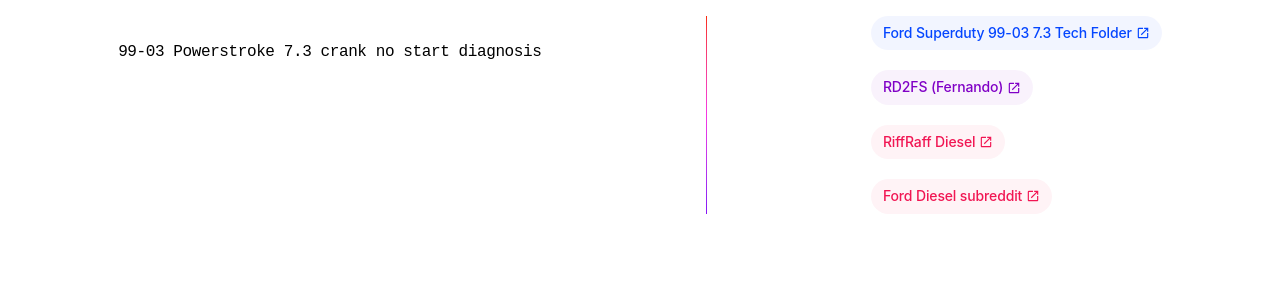
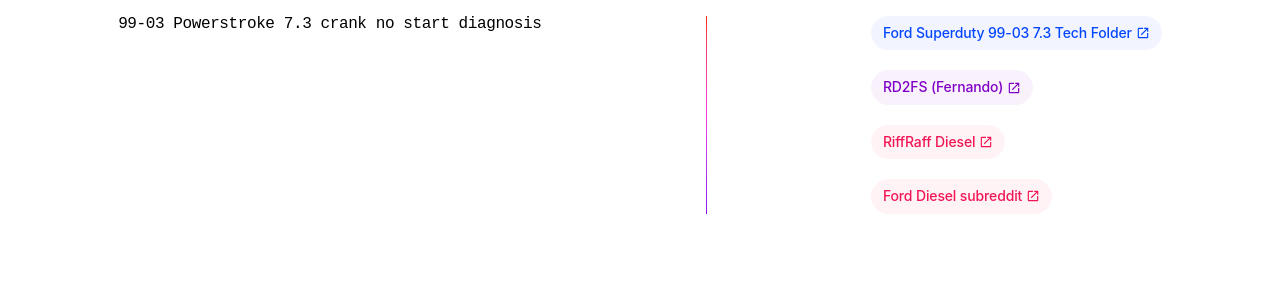
Before and after one commit to baMelvin/sevenThreeCrankNoStart, an Angular app: page / in a window 1280 px wide. Shown: the top 300 px of the page. Built offline with nearby package versions, Linux system fonts and the light colour scheme; no server answers.

Commit message:
I added the diagnosis component to routing.

```diff
--- a/src/app/app.component.html
+++ b/src/app/app.component.html
@@ -150,8 +150,8 @@
 <main class="main">
   <div class="content">
     <div class="left-side">
+      <router-outlet />
 
-      <h1 class="">99-03 Powerstroke 7.3 crank no start diagnosis</h1>
 
 
     </div>
@@ -188,5 +188,3 @@
     </div>
   </div>
 </main>
-
-<router-outlet />
--- a/src/app/app.routes.ts
+++ b/src/app/app.routes.ts
@@ -1,3 +1,7 @@
 import { Routes } from '@angular/router';
+import { DiagnosisComponent } from './components/diagnosis/diagnosis.component';
 
-export const routes: Routes = [];
+export const routes: Routes = [
+  { path: '', component: DiagnosisComponent }, // Default route
+  { path: '**', redirectTo: '' } // Redirect any unknown paths to default
+];
--- a/src/app/components/diagnosis/diagnosis.component.html
+++ b/src/app/components/diagnosis/diagnosis.component.html
@@ -1 +1 @@
-<p>diagnosis works!</p>
+<h1 class="">99-03 Powerstroke 7.3 crank no start diagnosis</h1>
--- a/src/main.ts
+++ b/src/main.ts
@@ -1,5 +1,11 @@
 import { bootstrapApplication } from '@angular/platform-browser';
 import { AppComponent } from './app/app.component';
+import { provideRouter } from '@angular/router';
+import { routes } from './app/app.routes';
 
-bootstrapApplication(AppComponent)
+bootstrapApplication(AppComponent, {
+  providers: [
+    provideRouter(routes)
+  ],
+})
   .catch(err => console.error(err));
```
Also changed, not shown: src/app/app.component.ts (+9 -3 lines).
